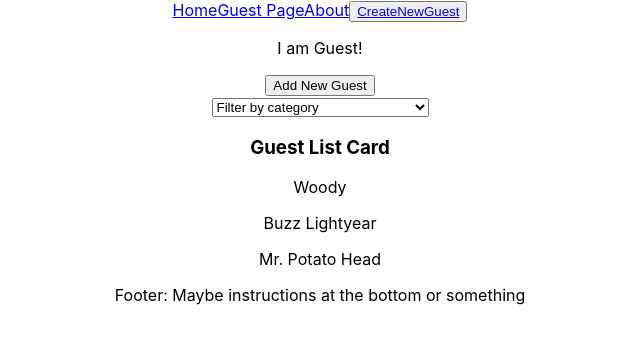
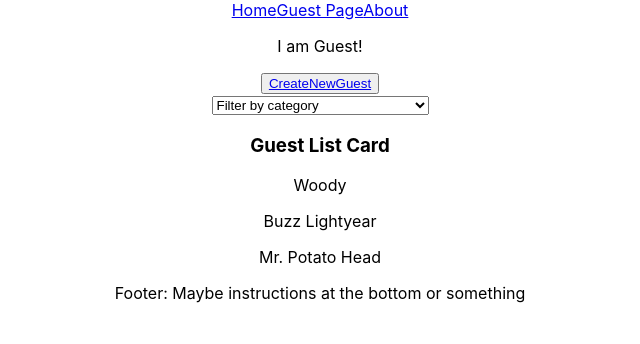
Before and after one commit to jsltran3/phase-2-project-wedding-seating, a React (Create React App) app in the folder my-app/: page /GuestPage in a window 1280 px wide. Shown: the top 344 px of the page, without its empty margins (320-960 px from the left). Built offline with nearby package versions, Linux system fonts and the light colour scheme; data requests are answered from the project's data file.

Commit message:
Fixed CreateNewGuest Routing

```diff
--- a/my-app/src/JS/CreateGuestNav.js
+++ b/my-app/src/JS/CreateGuestNav.js
@@ -3,11 +3,12 @@ import { NavLink } from "react-router-dom"
 
 function CreateGuestNav() {
     return (
-        <NavLink to="/CreateNewGuest" >
-            <button type="button">
-                Add New Guest
-            </button>
-        </NavLink>
+        <h1>hi there</h1>
+    //     <NavLink to="/CreateNewGuest" >
+    //     <button type="button">
+    //         Add New Guest
+    //     </button>
+    // </NavLink>
     )
 }
 
--- a/my-app/src/JS/CreateNewGuest.js
+++ b/my-app/src/JS/CreateNewGuest.js
@@ -1,16 +1,12 @@
 import React from "react";
-import { Link } from "react-router-dom"
+import { Link } from "react"
 
 function CreateNewGuest() {
 	console.log("Create new guest card")
 	return (
 
 		<div>
-						<Link to="/CreateNewGuest" >
-				<button type="button">
-          Add New Guest
-     		</button>
-			</Link>
+
 			<button type="button">
 				Go back
 			</button>
--- a/my-app/src/JS/GuestPage.js
+++ b/my-app/src/JS/GuestPage.js
@@ -42,13 +42,15 @@ function GuestList() {
 	return (
 		<div>
 			<p>I am Guest!</p>
-			<CreateNewNav />
+			{/* <CreateNewNav /> */}
 			{/* <Switch>
 				<Route exact path="/CreateNewGuest">
 					<CreateNewGuest />
 				</Route>
 			</Switch> */}
-
+			<button>
+        <NavLink to="/CreateNewGuest">CreateNewGuest</NavLink>
+      </button>
 			<GuestsFilter
 				category={selectedCategory}
 				onCategoryChange={handleCategoryChange}
--- a/my-app/src/JS/NavBar.js
+++ b/my-app/src/JS/NavBar.js
@@ -7,10 +7,6 @@ function NavBar() {
             <NavLink to="/" exact >Home</NavLink>
             <NavLink to="/GuestPage">Guest Page</NavLink>
             <NavLink to="/About">About</NavLink>
-            <button>
-                <NavLink to="/CreateNewGuest">CreateNewGuest</NavLink>
-            </button>
-
         </div>
     );
 }
```
